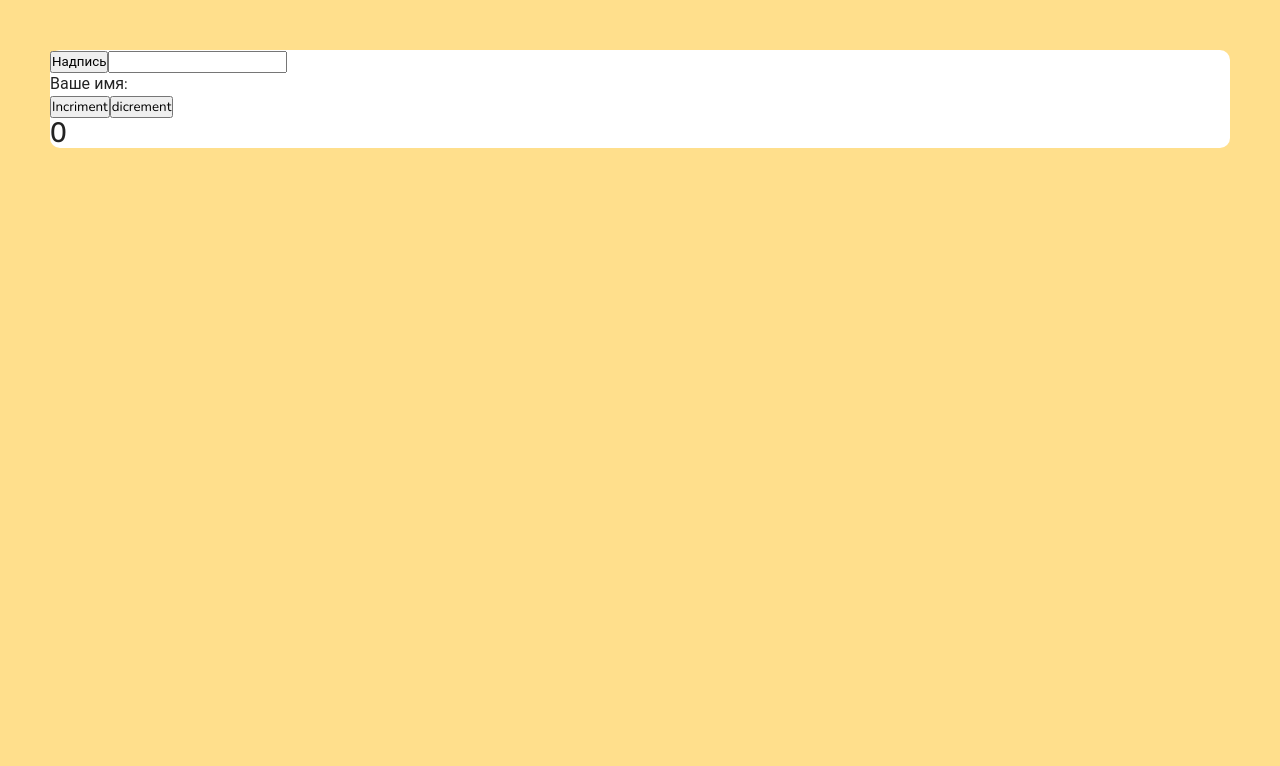
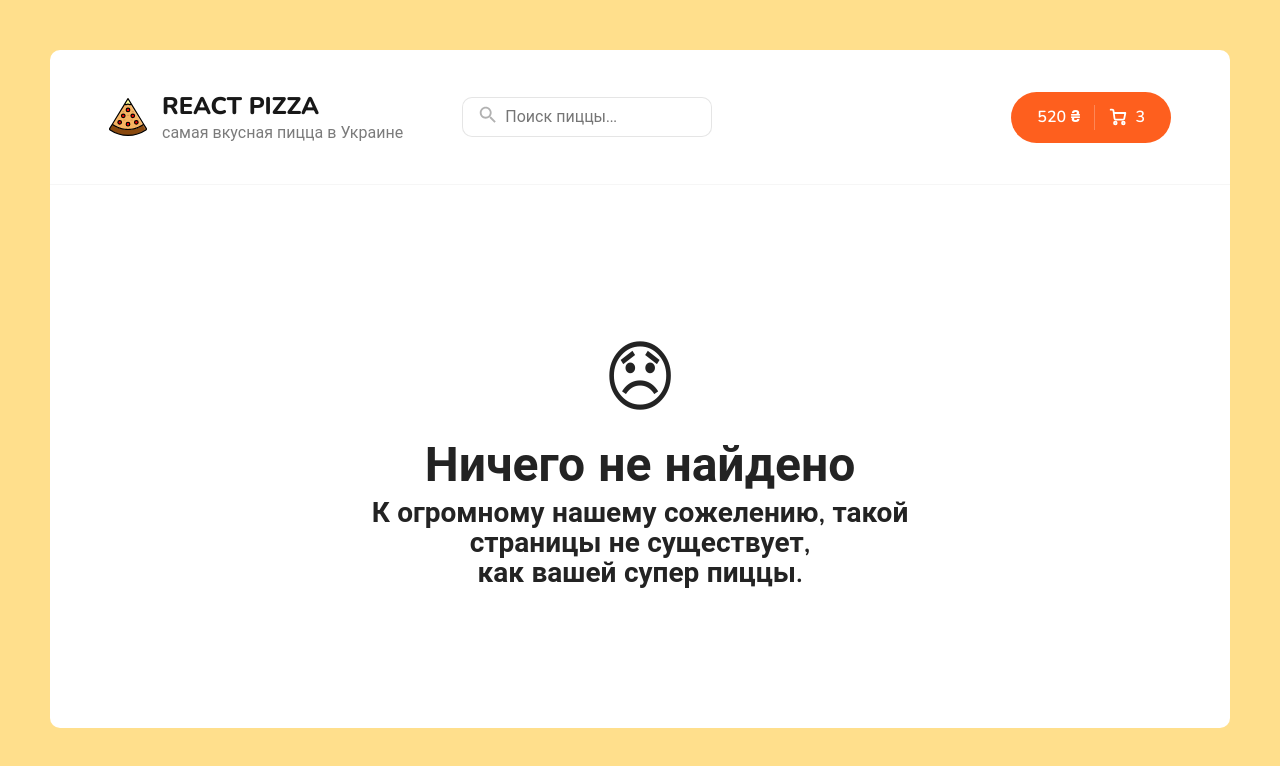
Before and after one commit to Burunduckc/react-Pizza, a React (Create React App) app: page /pizza/1 in a window 1280 px wide. Shown: the top 766 px of the page. Built offline with nearby package versions, Linux system fonts and the light colour scheme.

Commit message:
прÐone mistake

```diff
--- a/package.json
+++ b/package.json
@@ -7,6 +7,9 @@
     "@testing-library/jest-dom": "^5.16.5",
     "@testing-library/react": "^13.4.0",
     "@testing-library/user-event": "^13.5.0",
+    "axios": "^1.4.0",
+    "lodash.debounce": "^4.0.8",
+    "qs": "^6.11.2",
     "react": "^18.2.0",
     "react-content-loader": "^6.2.1",
     "react-dom": "^18.2.0",
--- a/src/App.js
+++ b/src/App.js
@@ -2,10 +2,7 @@
     import React from "react";
     import {Route, Routes} from "react-router-dom";
 //Redux
-    import {switchBool} from "./redux/Slices/stateSlice";
-    import {changeInput} from "./redux/Slices/filterSlice";
-    import {changeValue, changeName, changeValueDicrement} from "./redux/Slices/allstatesSlice";
-import {useSelector, useDispatch} from "react-redux";
+//Redux
 //Styles
 import './Styles/index.scss';
 //UI
@@ -18,34 +15,19 @@ import {Cart} from "./pages/Cart";
 export const SearchContext = React.createContext()
 function App() {
     const [inputValue, setInputValue] = React.useState('')
-    const statem = useSelector((state) => state.stateManagement.stateMan)
-    const value = useSelector((state) => state.states.value)
-    const name = useSelector((state) => state.states.name)
-    console.log(name)
-    const dispatch = useDispatch()
-    console.log(inputValue, 'INPUT CHANGED')
   return (
       <div className="wrapper">
-          <button
-              aria-label="Increment value"
-              onClick={()=>dispatch(switchBool())}>Надпись</button>
-          {statem && <h1>Ура</h1>}
-          <input onChange={(e)=>dispatch(changeName(e.target.value))}/>
-          <p>Ваше имя: {name}</p>
-          <button onClick={()=>dispatch(changeValue())}>Incriment</button>
-          <button onClick={()=>dispatch(changeValueDicrement())}>dicrement</button>
-          <h2>{value}</h2>
-          {}
-            {/*<SearchContext.Provider value={{inputValue, setInputValue}}>*/}
-            {/*    <Header />*/}
-            {/*    <div className="content">*/}
-            {/*        <Routes>*/}
-            {/*            <Route path='/' element={<Home/>}/>*/}
-            {/*            <Route path='/cart' element={<Cart/>}/>*/}
-            {/*            <Route path='*' element={<NotFound/>}/>*/}
-            {/*        </Routes>*/}
-            {/*    </div>*/}
-            {/*</SearchContext.Provider>*/}
+
+            <SearchContext.Provider value={{inputValue, setInputValue}}>
+                <Header />
+                <div className="content">
+                    <Routes>
+                        <Route path='/' element={<Home/>}/>
+                        <Route path='/cart' element={<Cart/>}/>
+                        <Route path='*' element={<NotFound/>}/>
+                    </Routes>
+                </div>
+            </SearchContext.Provider>
         </div>
   );
 }
--- a/src/components/Header/Search/index.js
+++ b/src/components/Header/Search/index.js
@@ -2,12 +2,31 @@
     import React from "react";
 //Styles
 import style from './Search.module.scss'
+//Lodash
+import debounce from 'lodash.debounce'
 //Context
 import {SearchContext} from "../../../App";
 //Component
 export const Search = () => {
-    const {inputValue, setInputValue} = React.useContext(SearchContext);
+    const [value, setValue] = React.useState('')
+    const {setInputValue} = React.useContext(SearchContext);
+    const inputRef = React.useRef()
 
+    const onClickClear = ()=>{ //-- Функция очищения
+        setInputValue('')
+        setValue('')
+        inputRef.current.focus()
+    }
+    const update= React.useCallback(
+        debounce(value=>{
+            setInputValue(value)
+        },250),[]
+    )
+
+    const onChangeInput = event => {
+        setValue(event.target.value)
+        update(event.target.value)
+    }
 
     return(
         <div className={style.root}>
@@ -16,11 +35,12 @@ export const Search = () => {
                 <path d="M0 0h48v48H0z" fill="none"/>
             </svg>
             <input
-                value={inputValue}
-                onChange={(e)=>setInputValue(e.target.value)}
+                ref={inputRef}
+                value={value}
+                onChange={onChangeInput}
                 className={style.input}
                 placeholder='Поиск пиццы...'/>
-            {inputValue && <svg onClick={()=>setInputValue('')} className={style.clearIcon} height="48" viewBox="0 0 48 48" width="48"
+            {value && <svg onClick={onClickClear} className={style.clearIcon} height="48" viewBox="0 0 48 48" width="48"
                   xmlns="http://www.w3.org/2000/svg">
                 <path
                     d="M38 12.83l-2.83-2.83-11.17 11.17-11.17-11.17-2.83 2.83 11.17 11.17-11.17 11.17 2.83 2.83 11.17-11.17 11.17 11.17 2.83-2.83-11.17-11.17z"/>
--- a/src/components/Header/Sort.js
+++ b/src/components/Header/Sort.js
@@ -1,14 +1,20 @@
 import {useState} from "react";
+import {useDispatch, useSelector} from "react-redux";
+import {setSort} from "../../redux/Slices/filterSlice";
+export const arrName = [
+    {name:'популярности', sortProperty:'rating'},
+    {name:'цене(убывание)', sortProperty:'price'},
+    {name:'цене(возрастание)', sortProperty: '-price'},
+    {name:'алфавиту', sortProperty:'alphabet'}
+]
+export const Sort = () => {
+    const dispatch = useDispatch();
+    const list = useSelector(state=>state.filters.sortType)
 
-export const Sort = (prop) => {
     const [isVisible, setIsVisible] = useState(false)
-    const arrName = [{name:'популярности', sort:'rating'},
-        {name:'цене(убывание)', sort:'price'}
-        ,{name:'цене(возрастание)', sort: '-price'}
-        ,{name:'алфавиту', sort:'alphabet'}]
-
-    const onClickItem = (i) => {
-        prop.onClickSort(i)
+    const onClickItem = (obj) => {
+        dispatch(setSort(obj))
+        console.log(obj)
         setIsVisible(false)
     }
     return (
@@ -27,13 +33,13 @@ export const Sort = (prop) => {
                     />
                 </svg>
                 <b>Сортировка по:</b>
-                <span onClick={()=> setIsVisible(!isVisible)}>{prop.value.name}</span>
+                <span onClick={()=> setIsVisible(!isVisible)}>{list.name}</span>
             </div>
             {isVisible && (
                 <div className="sort__popup">
                     <ul>
                         {arrName.map((item, i) => (
-                            <li className={prop.value.sort === item.sort ? 'active' : ''}
+                            <li className={list.sortProperty === item.sort ? 'active' : ''}
                                 key={i}
                                 onClick={()=> onClickItem(item)}>{item.name}</li>
                         ))}
--- a/src/components/pagination/index.js
+++ b/src/components/pagination/index.js
@@ -4,7 +4,7 @@
 //Styles
 import styles from './pagination.module.scss'
 //Component
-export const Pagination = ({onChangePage}) => {
+export const Pagination = ({value, onChangePage}) => {
     return(
         <ReactPaginate
             className={styles.root}
@@ -13,6 +13,7 @@ export const Pagination = ({onChangePage}) => {
             onPageChange={e=>onChangePage(e.selected + 1)}
             pageRangeDisplayed={4}
             pageCount={3}
+            forcePage={value - 1}
             previousLabel="<"
             renderOnZeroPageCount={null}
         />
--- a/src/redux/Slices/allstatesSlice.js
+++ /dev/null
@@ -1,32 +0,0 @@
-import {createSlice} from "@reduxjs/toolkit";
-
-const initialState={
-    name: '',
-    value: 0
-}
-
-const allStatesSlice = createSlice({
-    name: "states",
-    initialState,
-    reducers:{
-        changeValue(state){
-            if (state.value <= 9){
-                state.value += 1
-                console.log(state.value)
-            }
-        },
-        changeValueDicrement(state){
-            if (state.value > 0){
-                state.value -= 1
-
-            }
-        }
-        ,
-        changeName(state, action){
-            state.name = action.payload
-            console.log(state.name)
-        }
-    }
-})
-export default allStatesSlice.reducer
-export const {changeName, changeValue, changeValueDicrement} = allStatesSlice.actions
--- a/src/redux/Slices/filterSlice.js
+++ b/src/redux/Slices/filterSlice.js
@@ -1,18 +1,35 @@
 import {createSlice} from "@reduxjs/toolkit";
 
 const initialState = {
-    text: ''
+    categoryId: 0,
+    currentPage: 1,
+    sortType:{
+        name: 'Популярности',
+        sortProperty: 'rating'
+    }
 }
 
-const inputVal = createSlice({
-    name: 'InputValue',
+const filterSlice = createSlice({
+    name:'filters',
     initialState,
     reducers:{
-        changeInput (state, action) {
-            state.text = action.payload
-            console.log(state.text)
+        setCategoryId(state, action){
+            state.categoryId = action.payload;
+        },
+        setSort(state, action){
+            state.sortType = action.payload;
+        },
+        setCurrentPage(state, action){
+            state.currentPage = action.payload;
+        },
+        setFilters(state, action){
+            state.currentPage = Number(action.payload.currentPage);
+            state.sortType = action.payload.sortProperty;
+            state.categoryId = Number(action.payload.categoryId);
         }
     }
 })
-export default inputVal.reducer
-export const {changeInput} = inputVal.actions
+
+export default filterSlice.reducer
+
+export const {setCategoryId, setSort, setCurrentPage, setFilters} = filterSlice.actions
--- a/src/redux/Slices/stateSlice.js
+++ /dev/null
@@ -1,20 +0,0 @@
-import {createSlice} from "@reduxjs/toolkit";
-
-const initialState={
-    stateMan:false
-}
-
-const stateManagement = createSlice({
-    name:'stateManagement',
-    initialState,
-    reducers:{
-        switchBool(state, action){
-            console.log(action)
-            console.log(state)
-            state.stateMan = !state.stateMan
-            console.log(state.stateMan)
-        }
-    }
-})
-export default stateManagement.reducer
-export const {switchBool} = stateManagement.actions
--- a/src/redux/store.js
+++ b/src/redux/store.js
@@ -1,11 +1,7 @@
 import {configureStore} from "@reduxjs/toolkit";
-import stateManagement from './Slices/stateSlice'
-import inputVal from './Slices/filterSlice'
-import allstatesSlice from "./Slices/allstatesSlice";
+import filterSlice from "./Slices/filterSlice";
 export default configureStore({
     reducer:{
-        stateManagement: stateManagement,
-        InputValue: inputVal,
-        states: allstatesSlice
+    filters: filterSlice
     }
 })
```
Also changed, not shown: src/pages/Home.js (+73 -19 lines), 1 other file (tests, documents, lock files or other folders).
